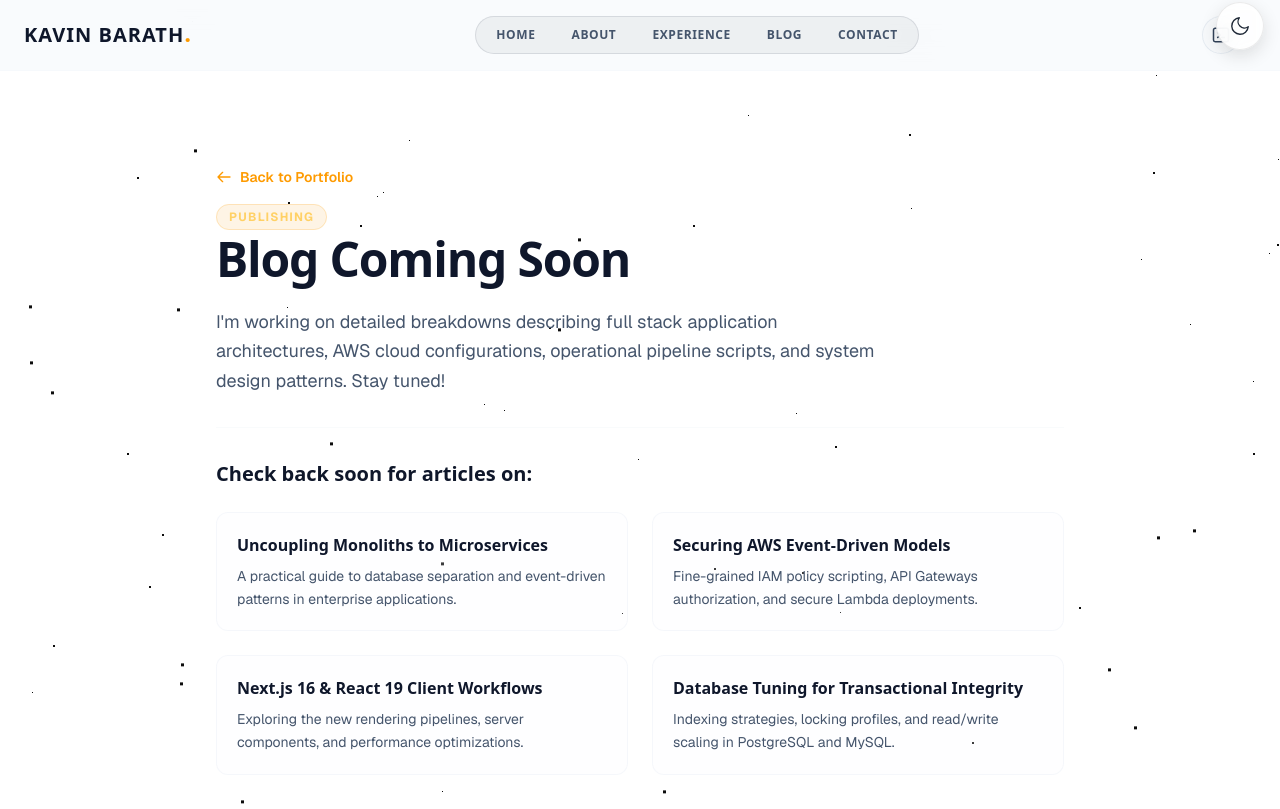
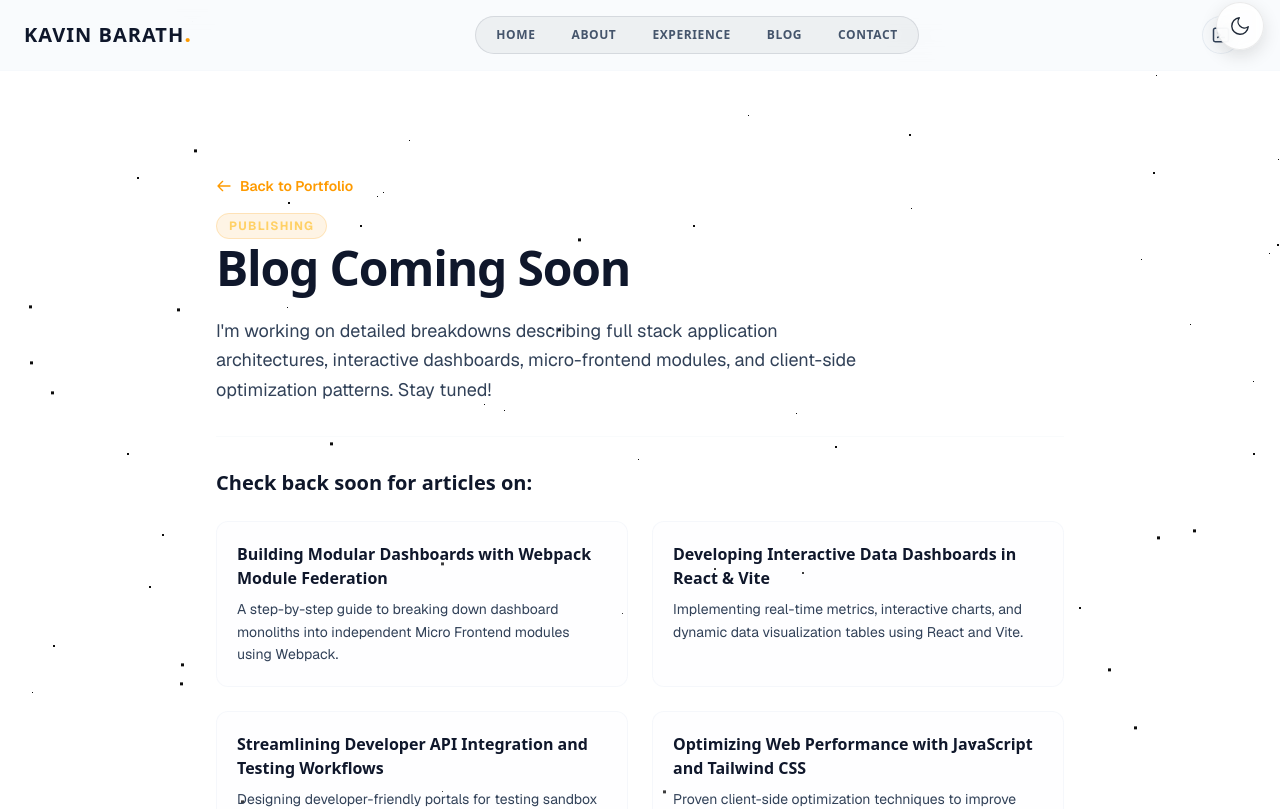
Before and after one commit to Kavin-Brat/personal-portfolio-2k26, a Next.js app: page /blog in a window 1280 px wide. Shown: the top 809 px of the page. Built offline with nearby package versions, Linux system fonts and the light colour scheme.

Commit message:
changes: header animation & blog content

```diff
--- a/app/blog/page.tsx
+++ b/app/blog/page.tsx
@@ -34,8 +34,8 @@ export default function BlogPage() {
                 Blog Coming Soon
               </h1>
             </div>
-            <p className="text-slate-600 dark:text-slate-400 text-lg leading-relaxed max-w-2xl font-sans">
-              I&apos;m working on detailed breakdowns describing full stack application architectures, AWS cloud configurations, operational pipeline scripts, and system design patterns. Stay tuned!
+            <p className="text-slate-700 dark:text-slate-300 text-lg leading-relaxed max-w-2xl font-sans">
+              I&apos;m working on detailed breakdowns describing full stack application architectures, interactive dashboards, micro-frontend modules, and client-side optimization patterns. Stay tuned!
             </p>
 
             <div className="border-t border-slate-200/20 dark:border-slate-800/10 pt-8 mt-8 space-y-6">
@@ -51,7 +51,7 @@ export default function BlogPage() {
                     <h3 className="font-bold text-slate-900 dark:text-white text-base">
                       {topic.title}
                     </h3>
-                    <p className="text-sm text-slate-600 dark:text-slate-455 mt-2 leading-relaxed font-sans">
+                    <p className="text-sm text-slate-700 dark:text-slate-300 mt-2 leading-relaxed font-sans">
                       {topic.desc}
                     </p>
                   </div>
--- a/app/components/BlogTeaser.tsx
+++ b/app/components/BlogTeaser.tsx
@@ -30,7 +30,7 @@ const BlogTeaser: React.FC = () => {
               <h3 className="text-lg font-bold text-slate-900 dark:text-white group-hover:text-amber-500 transition-colors">
                 {topic.title}
               </h3>
-              <p className="text-sm text-slate-600 dark:text-slate-400 leading-relaxed">
+              <p className="text-sm text-slate-700 dark:text-slate-300 leading-relaxed">
                 {topic.desc}
               </p>
             </div>
@@ -47,7 +47,7 @@ const BlogTeaser: React.FC = () => {
             <h3 className="text-lg font-bold text-slate-900 dark:text-white group-hover:text-amber-500 transition-colors">
               More Articles Coming Soon
             </h3>
-            <p className="text-sm text-slate-600 dark:text-slate-400 leading-relaxed">
+            <p className="text-sm text-slate-700 dark:text-slate-300 leading-relaxed">
               Stay tuned for technical breakdowns regarding Next.js 15+, React Hooks performance, and SQL optimizations.
             </p>
           </div>
--- a/app/components/Header.tsx
+++ b/app/components/Header.tsx
@@ -10,6 +10,37 @@ const Header: React.FC = () => {
   const pathname = usePathname();
   const [activeHash, setActiveHash] = useState("");
   const [isOpen, setIsOpen] = useState(false);
+  const [coords, setCoords] = useState<{ left: number; width: number } | null>(null);
+  const navRef = React.useRef<HTMLDivElement>(null);
+
+  // Update sliding pill coordinates dynamically
+  useEffect(() => {
+    const updateCoords = () => {
+      if (!navRef.current) return;
+      const activeLink = navRef.current.querySelector('[data-active="true"]') as HTMLElement;
+      if (activeLink) {
+        setCoords({
+          left: activeLink.offsetLeft,
+          width: activeLink.offsetWidth,
+        });
+      } else {
+        setCoords(null);
+      }
+    };
+
+    updateCoords();
+
+    const observer = new ResizeObserver(() => {
+      updateCoords();
+    });
+    if (navRef.current) {
+      observer.observe(navRef.current);
+    }
+
+    return () => {
+      observer.disconnect();
+    };
+  }, [activeHash]);
 
   useEffect(() => {
     if (pathname !== "/") {
@@ -92,7 +123,7 @@ const Header: React.FC = () => {
 
   return (
     <>
-      <header className="sticky top-0 w-full z-50 backdrop-blur-md border-b-[0.5px] border-slate-200/10 dark:border-white/5 bg-slate-100/40 dark:bg-slate-950/20 transition-all duration-300">
+      <header className="md:fixed absolute top-0 left-0 w-full z-50 backdrop-blur-md border-b-[0.5px] border-slate-200/10 dark:border-white/5 bg-slate-100/40 dark:bg-slate-950/20 transition-all duration-300">
         <div className="max-w-7xl mx-auto px-6 py-4 flex items-center justify-between w-full">
           {/* Logo */}
           <Link href="/" className="text-xl font-bold tracking-wider hover:opacity-80 transition-opacity" onClick={closeMenu}>
@@ -101,16 +132,32 @@ const Header: React.FC = () => {
           </Link>
 
           {/* Desktop Navigation */}
-          <nav className="hidden md:flex gap-1 bg-slate-900/5 dark:bg-white/5 p-1 border border-slate-900/10 dark:border-white/10 rounded-full">
+          <nav
+            ref={navRef}
+            className="hidden md:flex gap-1 bg-slate-900/5 dark:bg-white/5 p-1 border border-slate-900/10 dark:border-white/10 rounded-full relative"
+          >
+            {/* Sliding Pill Background */}
+            {coords && (
+              <div
+                className="absolute bg-slate-900 dark:bg-white/15 rounded-full transition-all duration-300 ease-out pointer-events-none"
+                style={{
+                  left: `${coords.left}px`,
+                  width: `${coords.width}px`,
+                  top: "4px",
+                  bottom: "4px",
+                }}
+              />
+            )}
             {NAV_ITEMS.map((item) => (
               <Link
                 key={item.label}
                 href={item.href}
                 onClick={(e) => handleNavLinkClick(e, item.href)}
-                className={`px-4 py-1.5 rounded-full text-xs font-semibold uppercase tracking-wider transition-all duration-300 ${
+                data-active={isActive(item.href)}
+                className={`px-4 py-1.5 rounded-full text-xs font-semibold uppercase tracking-wider transition-all duration-300 relative z-10 ${
                   isActive(item.href)
-                    ? "bg-slate-900 text-white dark:bg-white/15 dark:text-white border border-white/5"
-                    : "text-slate-600 dark:text-slate-400 hover:text-slate-900 dark:hover:text-white hover:bg-slate-900/5 dark:hover:bg-white/5"
+                    ? "text-white dark:text-white"
+                    : "text-slate-600 dark:text-slate-400 hover:text-slate-900 dark:hover:text-white"
                 }`}
               >
                 {item.label}
--- a/app/constants/portfolioConstants.ts
+++ b/app/constants/portfolioConstants.ts
@@ -233,27 +233,27 @@ export interface BlogTopic {
 
 export const FUTURE_TOPICS: BlogTopic[] = [
   {
-    title: "Uncoupling Monoliths to Microservices",
-    desc: "A practical guide to database separation and event-driven patterns in enterprise applications.",
-    tag: "System Design",
+    title: "Building Modular Dashboards with Webpack Module Federation",
+    desc: "A step-by-step guide to breaking down dashboard monoliths into independent Micro Frontend modules using Webpack.",
+    tag: "Micro Frontend",
     comingSoon: true,
   },
   {
-    title: "Securing AWS Event-Driven Models",
-    desc: "Fine-grained IAM policy scripting, API Gateways authorization, and secure Lambda deployments.",
-    tag: "AWS / Cloud",
+    title: "Developing Interactive Data Dashboards in React & Vite",
+    desc: "Implementing real-time metrics, interactive charts, and dynamic data visualization tables using React and Vite.",
+    tag: "React & Vite",
     comingSoon: true,
   },
   {
-    title: "Next.js 16 & React 19 Client Workflows",
-    desc: "Exploring the new rendering pipelines, server components, and performance optimizations.",
-    tag: "Frontend",
+    title: "Streamlining Developer API Integration and Testing Workflows",
+    desc: "Designing developer-friendly portals for testing sandbox APIs, tracking API integration progress, and automated reporting.",
+    tag: "API Design",
     comingSoon: true,
   },
   {
-    title: "Database Tuning for Transactional Integrity",
-    desc: "Indexing strategies, locking profiles, and read/write scaling in PostgreSQL and MySQL.",
-    tag: "Databases",
+    title: "Optimizing Web Performance with JavaScript and Tailwind CSS",
+    desc: "Proven client-side optimization techniques to improve Lighthouse scores, reduce bundle sizes, and write clean, maintainable styles.",
+    tag: "Performance",
     comingSoon: true,
   },
 ];
--- a/app/layout.tsx
+++ b/app/layout.tsx
@@ -4,7 +4,6 @@ import "./globals.css";
 import Header from "./components/Header";
 import CommandPaletteModal from "./components/CommandPaletteModal";
 import SecurityShield from "./components/SecurityShield";
-import { HERO_CONTENT } from "./constants/portfolioConstants";
 import { ErrorBoundary } from "./components/ErrorBoundary";
 import { OfflineToast } from "./components/OfflineToast";
 import { ToastContainer } from "./components/ToastContainer";
@@ -82,7 +81,7 @@ export default function RootLayout({
           <div id="stars3" className="star-layer"></div>
 
           <Header />
-          <main className="flex-grow z-10 relative">
+          <main className="flex-grow z-10 relative md:pt-20">
             <ErrorBoundary name="Main Content Area">
               {children}
             </ErrorBoundary>
```
